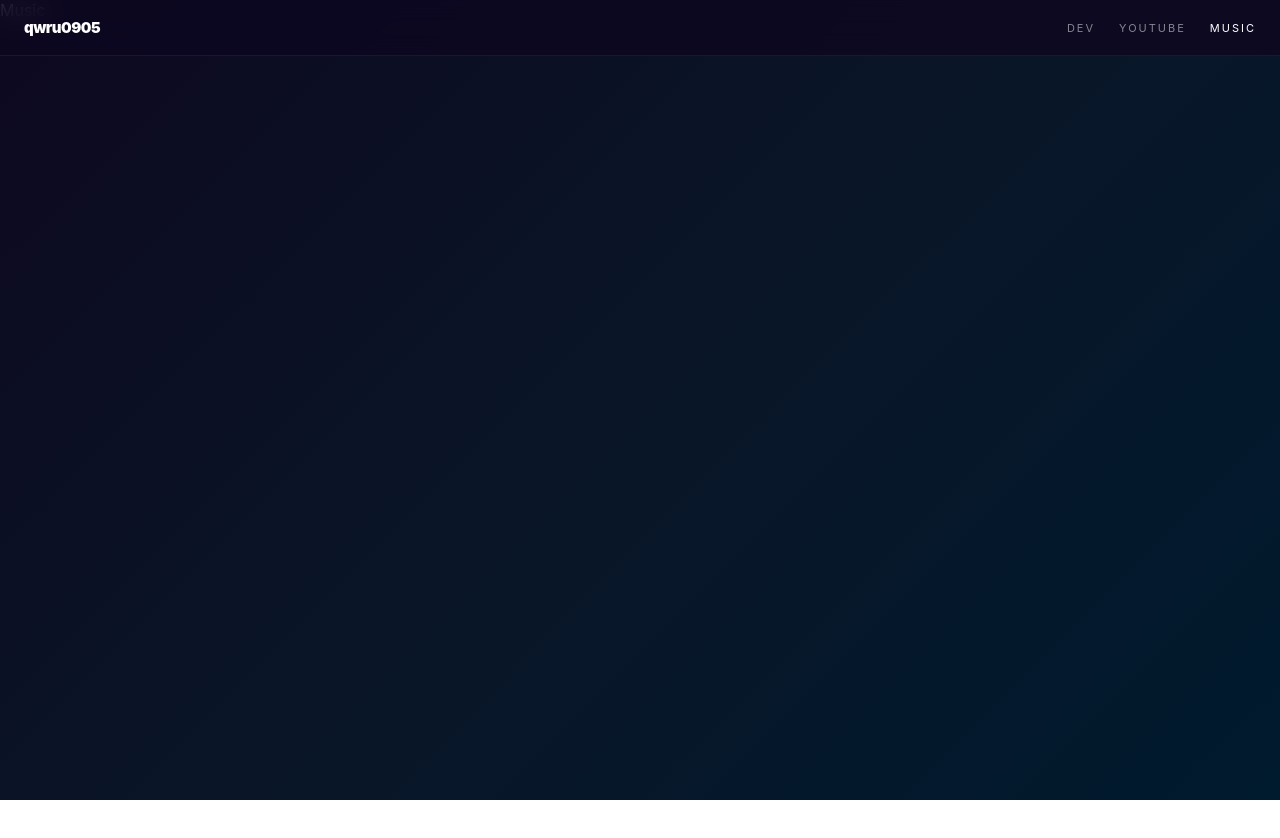
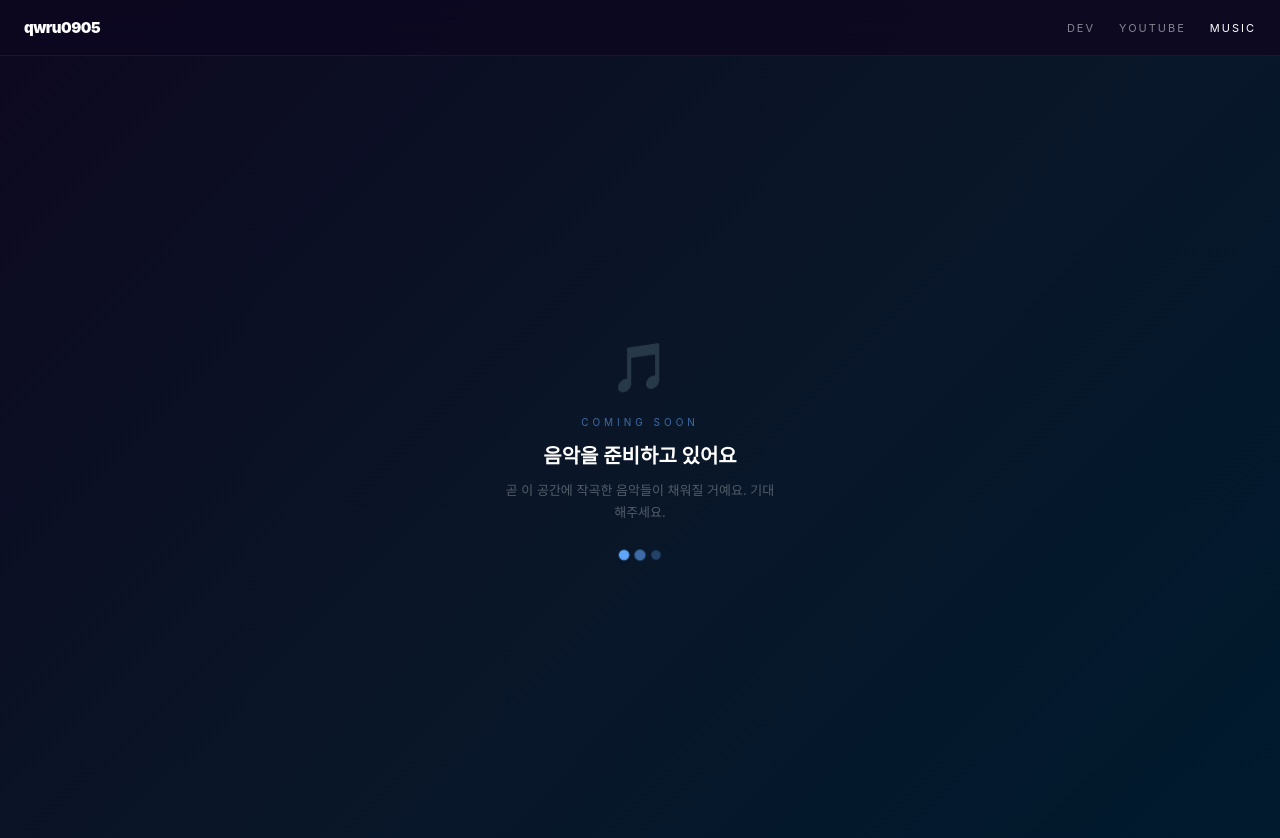
Before and after one commit to qwru0905/qwru-parallax, a React (Vite) app: page /music in a window 1280 px wide. Before the commit the page ends 800 px from the top, so only its background shows below. Built offline with nearby package versions, Linux system fonts and the light colour scheme.

Commit message:
feat: implement Music coming soon page

```diff
--- /dev/null
+++ b/src/pages/Music.module.css
@@ -0,0 +1,64 @@
+.page {
+  min-height: calc(100vh - var(--navbar-height));
+  display: flex;
+  align-items: center;
+  justify-content: center;
+  padding-top: var(--navbar-height);
+}
+
+.inner {
+  text-align: center;
+}
+
+.icon {
+  font-size: 48px;
+  opacity: 0.4;
+  margin-bottom: 20px;
+}
+
+.label {
+  font-size: 10px;
+  letter-spacing: 4px;
+  color: var(--accent-music);
+  text-transform: uppercase;
+  opacity: 0.6;
+  margin-bottom: 12px;
+}
+
+.title {
+  font-size: 20px;
+  font-weight: 700;
+  color: var(--text-primary);
+  margin-bottom: 10px;
+}
+
+.desc {
+  font-size: 13px;
+  color: var(--text-muted);
+  max-width: 280px;
+  margin: 0 auto;
+  line-height: 1.7;
+}
+
+.dots {
+  display: flex;
+  justify-content: center;
+  gap: 8px;
+  margin-top: 28px;
+}
+
+.dot {
+  width: 8px;
+  height: 8px;
+  border-radius: 50%;
+  background: var(--accent-music);
+  animation: pulse 1.5s ease-in-out infinite;
+}
+
+.dot:nth-child(2) { animation-delay: 0.3s; opacity: 0.6; }
+.dot:nth-child(3) { animation-delay: 0.6s; opacity: 0.3; }
+
+@keyframes pulse {
+  0%, 100% { transform: scale(1); }
+  50% { transform: scale(1.4); }
+}
--- a/src/pages/Music.tsx
+++ b/src/pages/Music.tsx
@@ -1 +1,24 @@
-export default function Music() { return <div>Music</div> }
+import PageLayout from '../components/PageLayout'
+import styles from './Music.module.css'
+
+export default function Music() {
+  return (
+    <PageLayout>
+      <div className={styles.page}>
+        <div className={styles.inner}>
+          <p className={styles.icon}>🎵</p>
+          <p className={styles.label}>Coming Soon</p>
+          <h1 className={styles.title}>음악을 준비하고 있어요</h1>
+          <p className={styles.desc}>
+            곧 이 공간에 작곡한 음악들이 채워질 거예요. 기대해주세요.
+          </p>
+          <div className={styles.dots}>
+            <span className={styles.dot} />
+            <span className={styles.dot} />
+            <span className={styles.dot} />
+          </div>
+        </div>
+      </div>
+    </PageLayout>
+  )
+}
```
Also changed, not shown: 1 other file (tests, documents, lock files or other folders).
